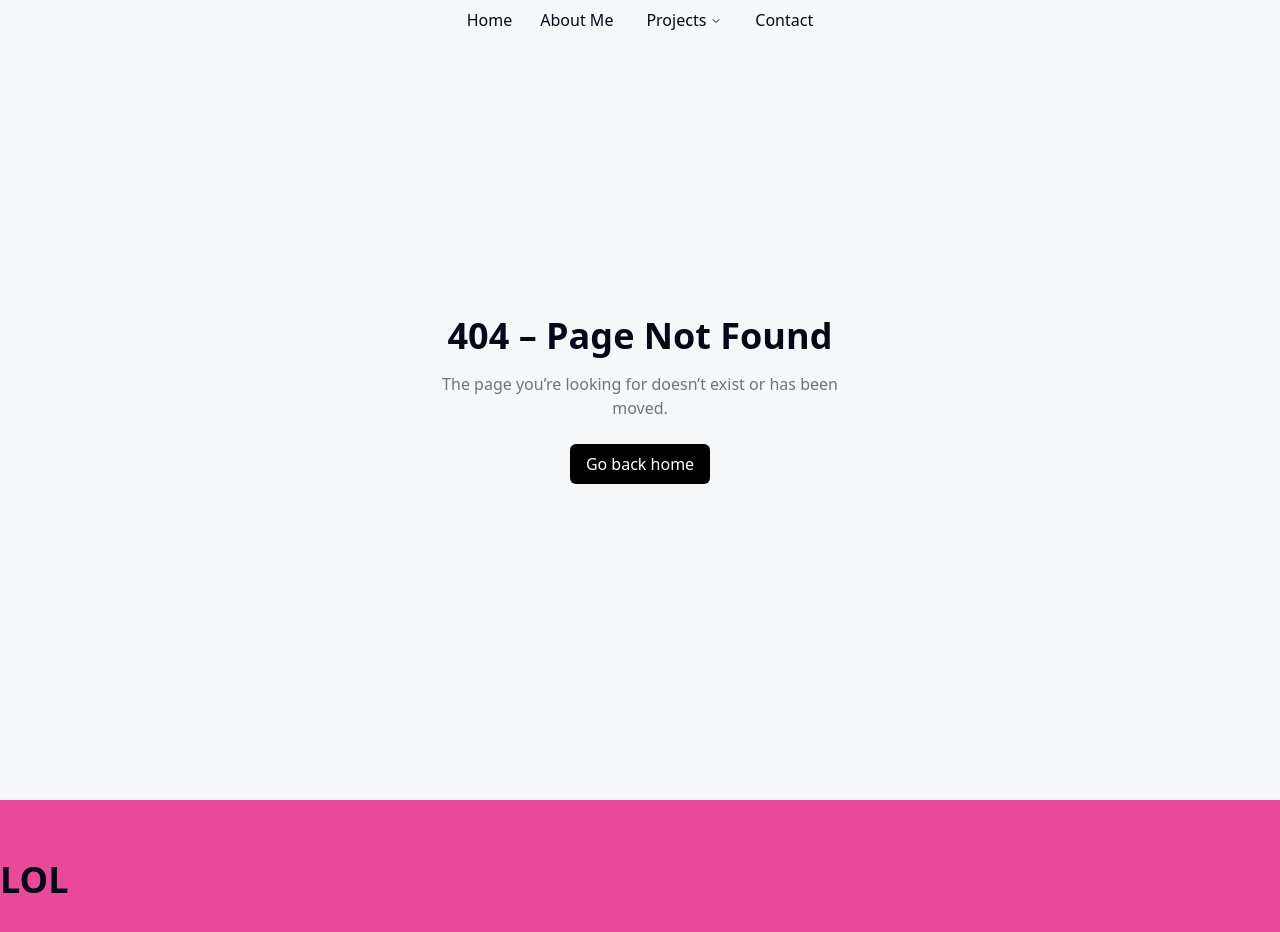
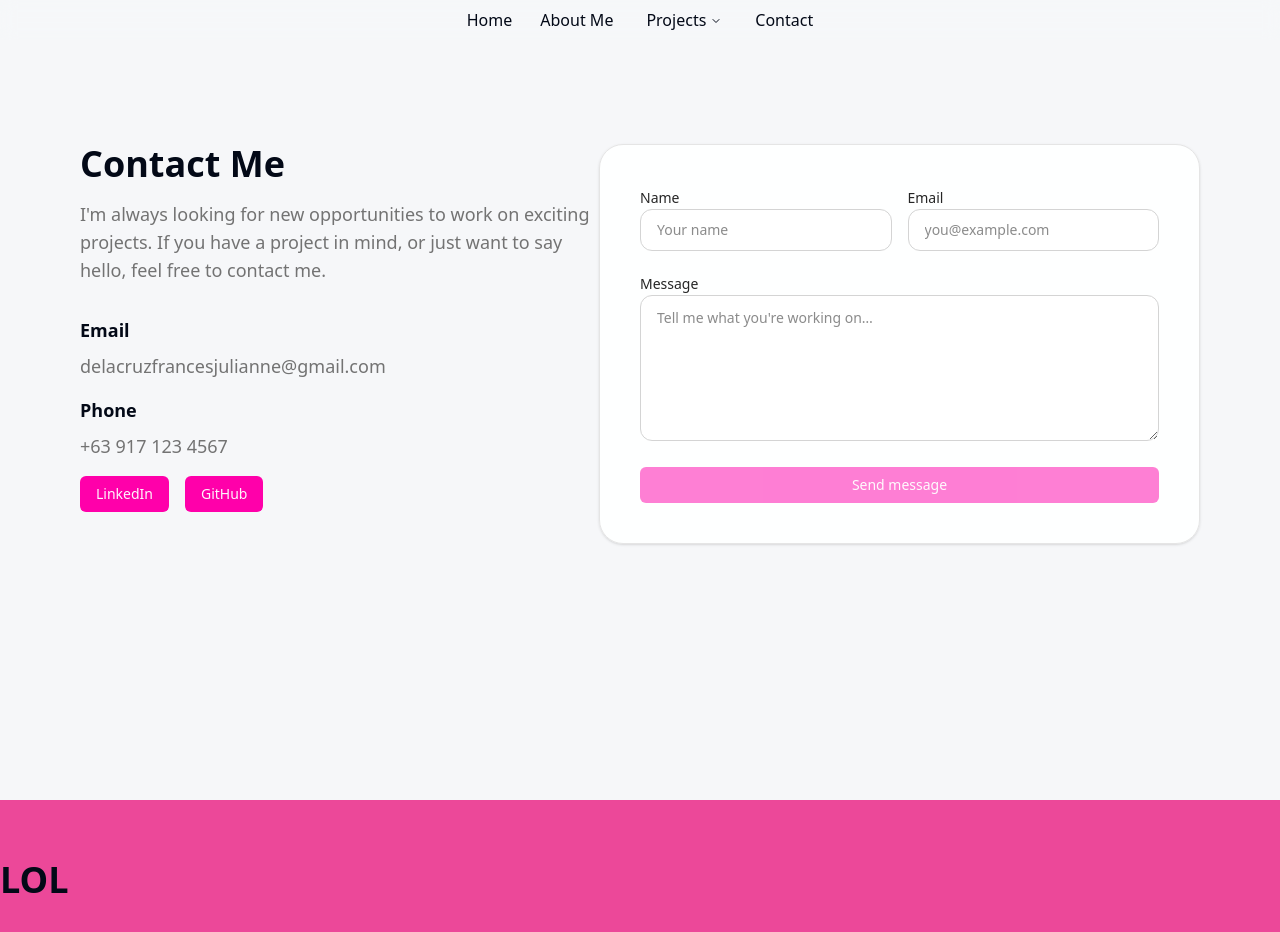
Before and after one commit to frncs-dc/portfolio, a Next.js app: page /contact in a window 1280 px wide. Before the commit this address had no page. Shown: the top 932 px of the page. Built offline with nearby package versions, Linux system fonts and the light colour scheme.

Commit message:
feat: updated contact page

```diff
--- /dev/null
+++ b/src/app/contact/page.jsx
@@ -0,0 +1,9 @@
+import ContactMe from "@/components/contactMe";
+
+export default function ContactPage() {
+    return (
+        <div className="relative z-10 min-h-screen p-20">
+            <ContactMe />
+        </div>
+    );
+}
--- a/src/components/contactMe.js
+++ b/src/components/contactMe.js
@@ -1,18 +1,64 @@
 "use client";
 
 import ContactForm from "@/components/ContactForm";
+import { Button } from "@/components/ui/button";
 
 export default function ContactMe() {
     return (
-        <section
-            id="contact"
-            className="relative z-10 py-16 flex flex-col items-center"
-        >
-            <div className="text-4xl text-center font-bold w-full">
-                Contact Me
+        <section id="contact" className="relative z-10 py-16 flex flex-row">
+            <div className="flex-1 flex flex-col gap-4">
+                <div className="text-4xl font-bold w-full">Contact Me</div>
+                <p className="text-lg text-neutral-500 mb-4">
+                    I'm always looking for new opportunities to work on exciting
+                    projects. If you have a project in mind, or just want to say
+                    hello, feel free to contact me.
+                </p>
+                {/* Email and Phone Number */}
+                <div className="flex flex-row gap-4">
+                    <div className="flex flex-col gap-2">
+                        <p className="text-lg font-bold">Email</p>
+                        <p className="text-lg text-neutral-500">
+                            delacruzfrancesjulianne@gmail.com
+                        </p>
+                    </div>
+                </div>
+                <div className="flex flex-row gap-4">
+                    <div className="flex flex-col gap-2">
+                        <p className="text-lg font-bold">Phone</p>
+                        <p className="text-lg text-neutral-500">
+                            +63 917 123 4567
+                        </p>
+                    </div>
+                </div>
+
+                {/* Socials */}
+                <div className="flex flex-row gap-4">
+                    <Button
+                        variant="default"
+                        onClick={() =>
+                            window.open(
+                                "https://www.linkedin.com/in/frances-dela-cruz-78a217239/",
+                                "_blank",
+                            )
+                        }
+                    >
+                        LinkedIn
+                    </Button>
+                    <Button
+                        variant="default"
+                        onClick={() =>
+                            window.open("https://github.com/frncs-dc", "_blank")
+                        }
+                    >
+                        GitHub
+                    </Button>
+                </div>
             </div>
 
-            <div className="mt-8 w-full max-w-2xl rounded-3xl bg-white/95 border border-neutral-200 shadow-sm p-6 md:p-10">
+            <div
+                className="flex-1 max-w-2xl rounded-3xl
+            bg-white/95 border border-neutral-200 shadow-sm p-6 md:p-10"
+            >
                 <ContactForm />
             </div>
         </section>
```
